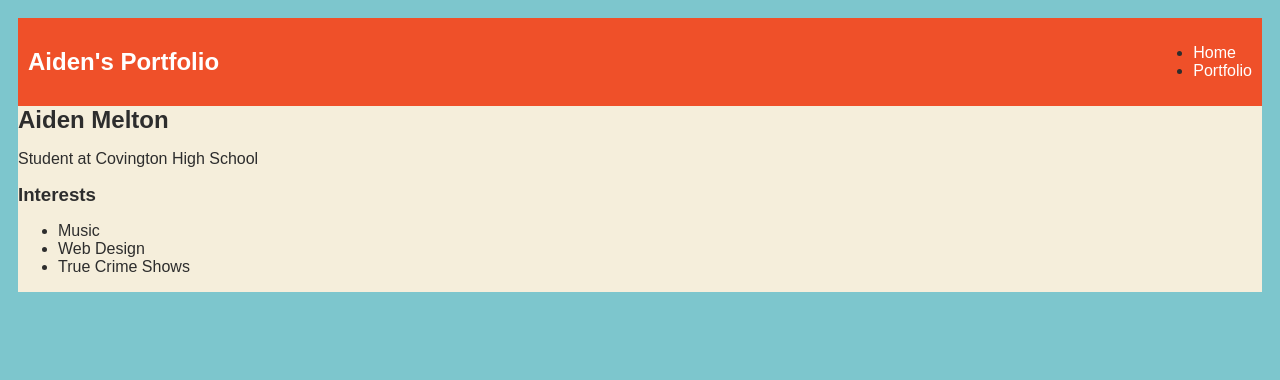
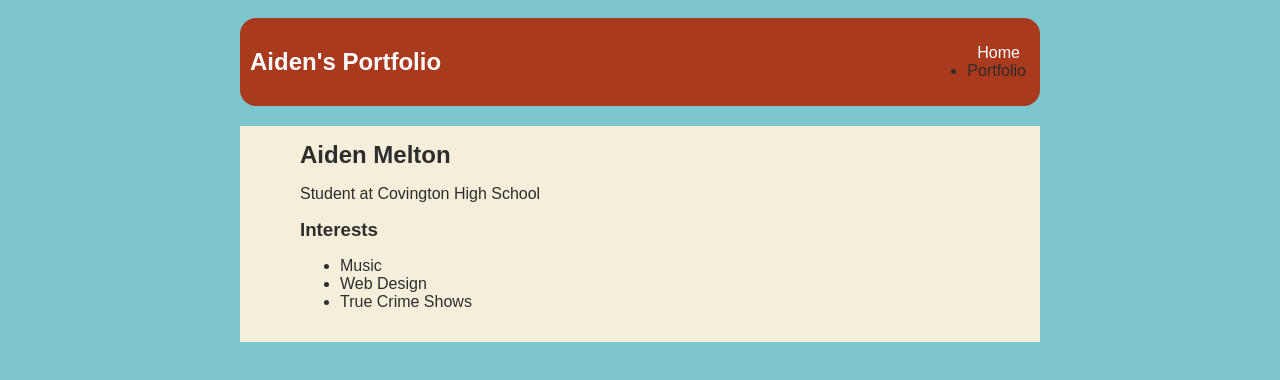
Before and after one commit to aidenmel/aidenmel.github.io, a plain HTML site: page index.html in a window 1280 px wide. Drawn offline with Linux system fonts and the light colour scheme.

Commit message:
install projects

```diff
--- a/index.html
+++ b/index.html
@@ -7,14 +7,14 @@
     </head>
     <body>
         <!-- All Content Goes Here -->
-        <div>
+        <div id="all-contents">
 
             <!-- Navigation -->
             <nav>
                 <h1>Aiden's Portfolio</h1>
-                <ul>
-                    <li><a href="index.html">Home</a></li>
-                    <li><a href="portfolio.html">Portfolio</a></li>
+                <ul id="nav-ul">
+                    <li class="nav-li"><a href="index.html">Home</a></li>
+                    <li class="nav-li><a href="portfolio.html">Portfolio</a></li>
                 </ul>
             </nav>
 
@@ -22,17 +22,17 @@
             <main>
 
                 <!-- Sidebar Section -->
-                <div>
-                    <img src="">
+                <div class="sidebar">
+                    <img class="sidebar-img" src="">
                 </div>
 
                 <!-- Content Section -->
-                <div>
+                <div class="content">
                     <h2>Aiden Melton</h2>
                     <p>Student at Covington High School</p>
 
                     <!-- Interests Section -->
-                    <div>
+                    <div id="Interests">
                         <h3>Interests</h3>
                         <ul>
                             <li>Music</li>
--- a/style.css
+++ b/style.css
@@ -11,10 +11,12 @@ body {
 
 /* navigation menu */
 nav {
-    background: rgb(239, 80, 41);
+    background: rgb(170, 58, 30);
     margin: 0 auto;
+    margin-bottom: 20px;
     display: flex;
     padding: 10px;
+    border-radius: 16px;
 }
 h1 {
     display: flex;
```
